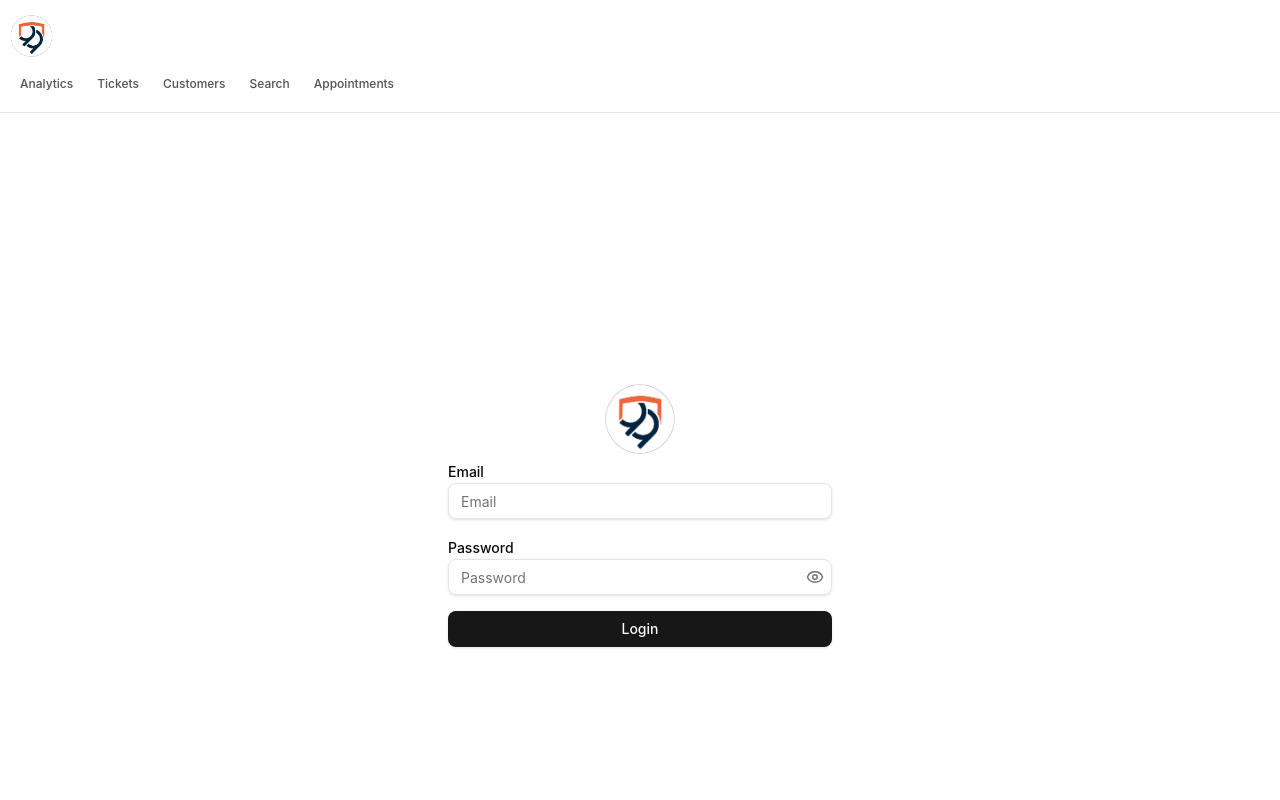
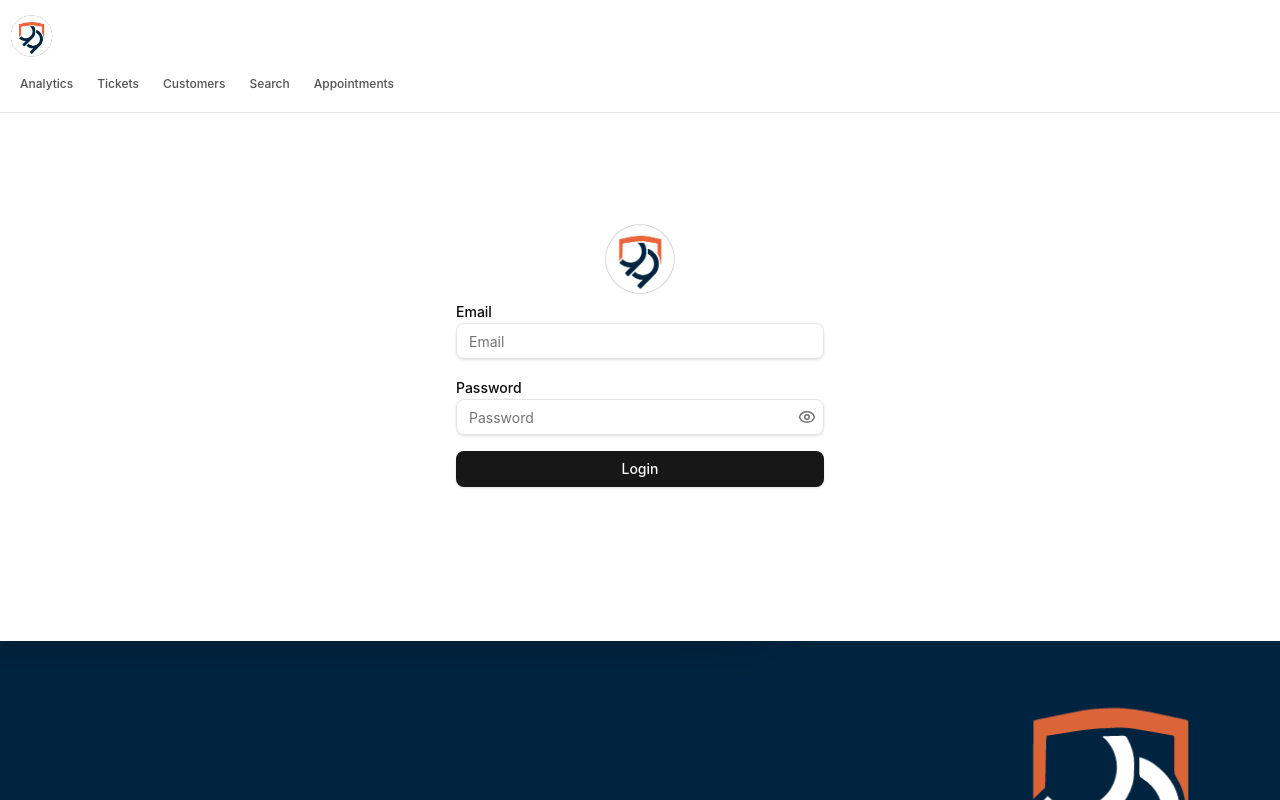
Before and after one commit to Ebrahim-Ramadan/carepair, a Next.js app: page /login in a window 1280 px wide. Shown: the top 800 px of the page. Built offline with nearby package versions, Linux system fonts and the light colour scheme; no server answers.

Commit message:
prices well v2

```diff
--- a/app/login/page.tsx
+++ b/app/login/page.tsx
@@ -32,8 +32,8 @@ export default function LoginPage() {
   }
 
   return (
-    <div className="flex min-h-screen items-center justify-center ">
-      <div className="w-full max-w-sm ">
+    <div className="flex py-12 h-[60vh] items-center justify-center ">
+      <div className="w-full max-w-sm px-2">
         <img
           src="/logo.jpg"
           alt="Carepair Logo"
```
